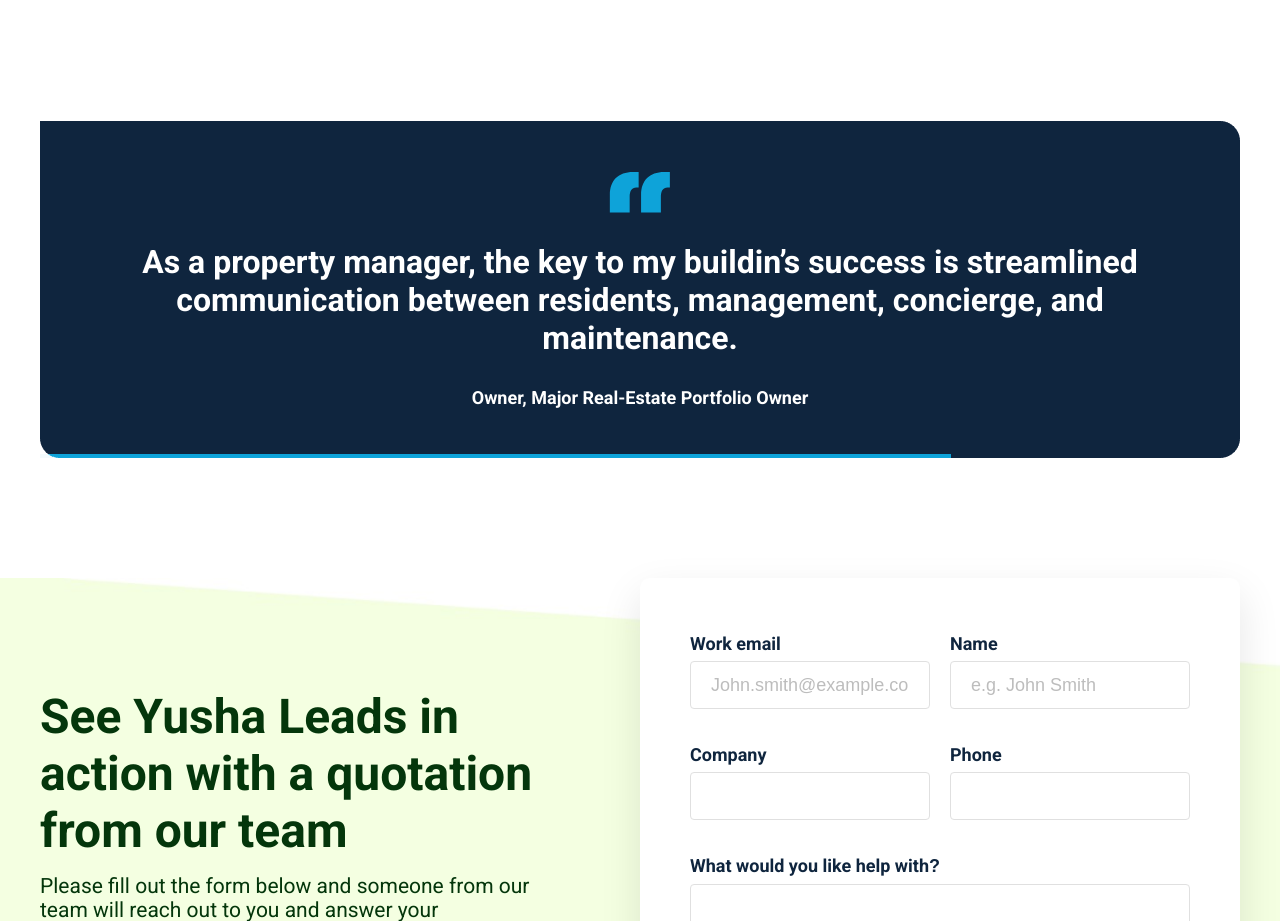
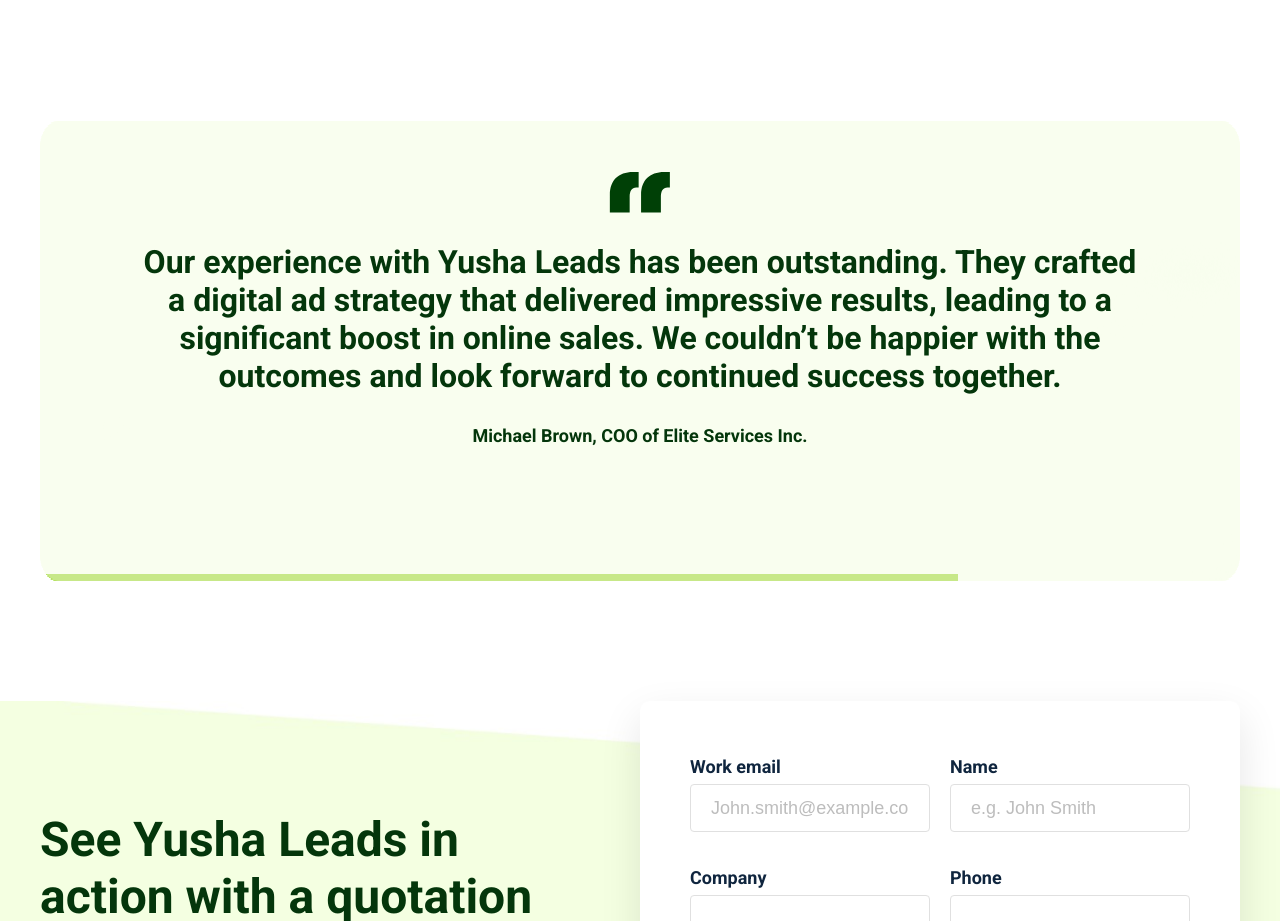
Before and after one commit to malikxomer/yusha-leads-version-1, a Next.js app: page / in a window 1280 px wide. Shown: the part 4580-5501 px from the top of the page. Built offline with nearby package versions, Linux system fonts and the light colour scheme.

Commit message:
testiomonials added

```diff
--- a/components/Testimonial/Testimonial.style.js
+++ b/components/Testimonial/Testimonial.style.js
@@ -66,14 +66,38 @@ export const TestimonialStyle = styled.section`
     }
 
     .ant-tabs-content-holder {
-      background: url("/images/testimonials/testimonials-background.png")
-        no-repeat;
+      background: url("/icons/testimonials-background.png") no-repeat;
       background-size: 100% 100%;
       image-rendering: pixelated;
+      height: 46rem;
+
+      @media (max-width: 950px) {
+        height: 55rem;
+      }
+
+      @media (max-width: 600px) {
+        height: 40rem;
+      }
+
+      @media (max-width: 450px) {
+        height: 48rem;
+      }
+
+      @media (max-width: 380px) {
+        height: 56rem;
+      }
 
       .ant-tabs-content {
         .ant-tabs-tabpane {
           padding: 5rem 10rem;
+
+          &.ant-tabs-tabpane-hidden {
+            display: none;
+          }
+
+          &.ant-tabs-tabpane-active {
+            display: block;
+          }
 
           @media (max-width: 767px) {
             padding: 4rem;
@@ -93,7 +117,7 @@ export const TestimonialStyle = styled.section`
 
             .testimonial-description {
               font-weight: ${({ theme }) => theme.fontWeight.bold};
-              color: ${({ theme }) => theme.colors.white};
+              color: ${({ theme }) => theme.colors.primary};
               text-align: center;
               margin-top: 3rem;
               /* max-width: 100rem;
@@ -106,7 +130,7 @@ export const TestimonialStyle = styled.section`
 
             .testimonial-author {
               font-weight: ${({ theme }) => theme.fontWeight.bold};
-              color: ${({ theme }) => theme.colors.white};
+              color: ${({ theme }) => theme.colors.primary};
               text-align: center;
               margin-top: 3rem;
             }
--- a/json/testimonial.js
+++ b/json/testimonial.js
@@ -3,35 +3,21 @@ export const testimonialsData = [
     id: 1,
     logo: "/images/testimonials/related-logo.png",
     comments:
-      "As a property manager, the key to my buildin’s success is streamlined communication between residents, management, concierge, and maintenance.",
-    author: "Owner, Major Real-Estate Portfolio Owner",
+      "Yusha Leads has exceeded our expectations with their deep understanding of digital marketing and hands-on approach. We’ve seen a dramatic increase in web traffic and conversions. Their transparency and dedication make them an invaluable partner for enhancing digital presence.",
+    author: "Sarah Johnson, Founder of Bright Ideas Co.",
   },
-  // {
-  //   id: 2,
-  //   logo: "/images/testimonials/lincoln-logo.png",
-  //   comments:
-  //     "As a property Ibrahim Khan, the key to my buildin’s Ibrahim Khan is streamlined communication between Ibrahim Khan, management, concierge, and maintenance.",
-  //   author: "Ibrahim Khan, Principal a Lincoln Property Management Group",
-  // },
-  // {
-  //   id: 3,
-  //   logo: "/images/testimonials/bozzuto-logo.png",
-  //   comments:
-  //     "As a property Asad Ullah, the key to my buildin’s Asad Ullah is streamlined communication between Asad Ullah, management, concierge, and maintenance.",
-  //   author: "Asad Ullah, Principal a Lincoln Property Management Group",
-  // },
-  // {
-  //   id: 4,
-  //   logo: "/images/testimonials/fifield-logo.png",
-  //   comments:
-  //     "As a property Kainat, the key to my buildin’s Kainat is streamlined communication between Kainat, management, concierge, and maintenance.",
-  //   author: "Kainat, Principal a Lincoln Property Management Group",
-  // },
-  // {
-  //   id: 5,
-  //   logo: "/images/testimonials/golub-logo.png",
-  //   comments:
-  //     "As a property Jahangir, the key to my buildin’s Jahangir is streamlined communication between Jahangir, management, concierge, and maintenance.",
-  //   author: "Jahangir, Principal a Lincoln Property Management Group",
-  // },
+  {
+    id: 2,
+    logo: "/images/testimonials/lincoln-logo.png",
+    comments:
+      "Our experience with Yusha Leads has been outstanding. They crafted a digital ad strategy that delivered impressive results, leading to a significant boost in online sales. We couldn’t be happier with the outcomes and look forward to continued success together.",
+    author: "Michael Brown, COO of Elite Services Inc.",
+  },
+  {
+    id: 3,
+    logo: "/images/testimonials/bozzuto-logo.png",
+    comments:
+      "Choosing Yusha Leads for our digital advertising needs was one of the best decisions we’ve made. Their innovative approach and expertise have resulted in a noticeable uptick in online engagement and revenue. We’ve achieved remarkable growth thanks to their efforts!",
+    author: "Lisa Davis, Head of Marketing at NextGen Solutions",
+  },
 ];
--- a/svg/index.js
+++ b/svg/index.js
@@ -219,7 +219,7 @@ export const QuotesIcon = () => (
   <svg viewBox="0 0 48 33">
     <path
       d="M22.9351 13.024V0.815998H18.4551C6.91906 0.815998 0.311063 7.536 0.311063 18.624V32.512H15.8791V20.304C15.8791 15.824 17.5591 13.024 21.0311 13.024H22.9351ZM47.4631 13.024V0.815998H42.9831C31.4471 0.815998 24.8391 7.536 24.8391 18.624V32.512H40.4071V20.304C40.4071 15.824 42.0871 13.024 45.5591 13.024H47.4631Z"
-      style={{ fill: "#0EA3D9" }}
+      style={{ fill: "#004006" }}
     />
   </svg>
 );
```
Also changed, not shown: public/icons/testimonials-background.png (added).
